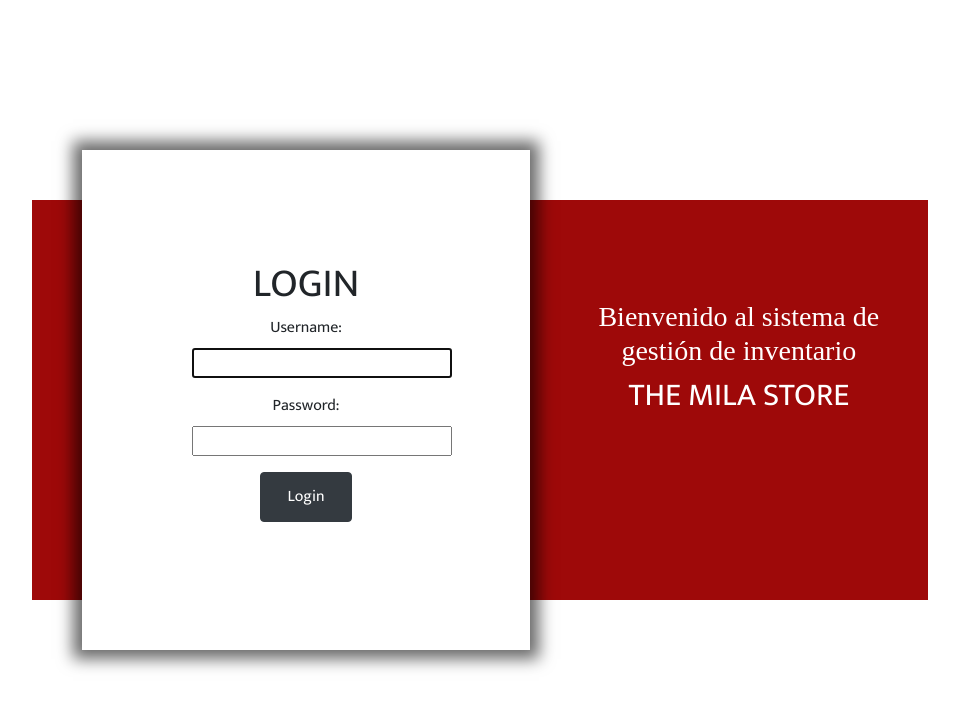
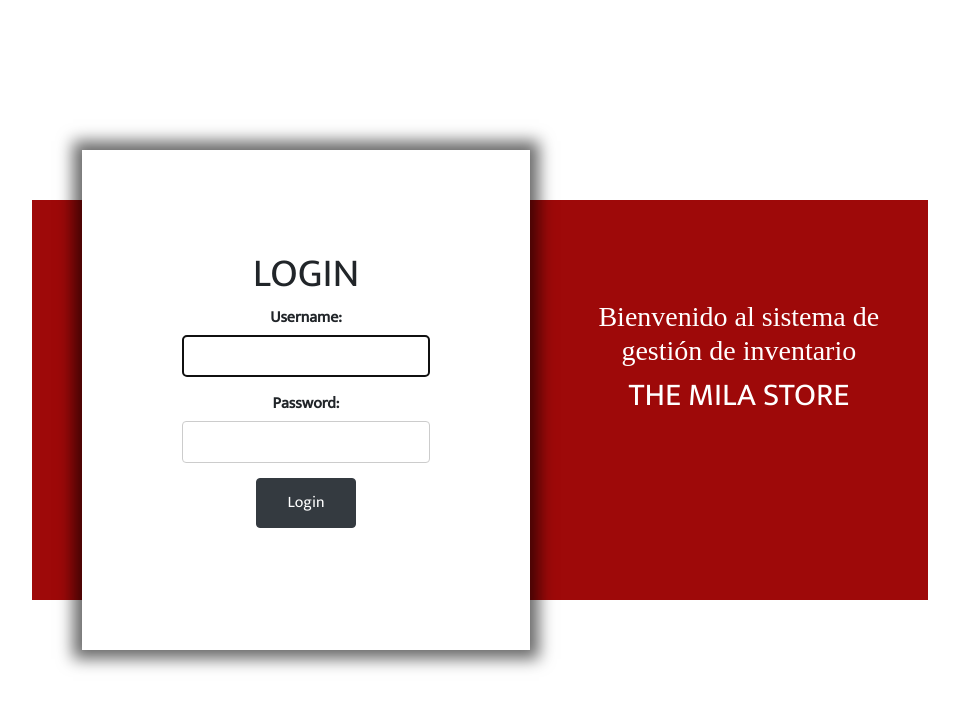
Before and after one commit to juangilfons/milanga-inventory, a Django app: page /accounts/login/ in a window 1280 px wide. Shown: the top 709 px of the page, without its empty margins (160-1119 px from the left). Run offline with Django 5.2, Linux system fonts and the light colour scheme; some libraries are stand-ins or nearby versions.

Commit message:
Agregado de boton admin mejora en login falta orders y reporte

```diff
--- a/accounts/templates/accounts/login.html
+++ b/accounts/templates/accounts/login.html
@@ -4,7 +4,6 @@
     <meta charset="UTF-8">
     <title>Login</title>
     <link href="//maxcdn.bootstrapcdn.com/bootstrap/4.0.0/css/bootstrap.min.css" rel="stylesheet" id="bootstrap-css">
-    <link rel="stylesheet" href= " /accounts/login.css">
 
 </head>
 <style>
@@ -15,7 +14,6 @@
         min-height:550px;
         overflow-y: hidden;
     }
-
     .login-reg-panel{
         position: relative;
         top: 50%;
@@ -38,9 +36,10 @@
         z-index:0;
         box-shadow: 0 0 15px 9px #00000096;
     }
-#form{
-    margin:110px;
-}
+    #form{
+        margin:100px;
+    }
+
     h2{
         right:10%;
         bottom: 50%;
@@ -53,14 +52,7 @@
     }
 
 
-.login-show input[type="text"], .login-show input[type="password"]{
-    width: 100%;
-    display: block;
-    margin:20px 0;
-    padding: 15px;
-    border: 1px solid #b5b5b5;
-    outline: none;
-}
+
     #texto{
         padding-top: 100px;
         display: flex;
@@ -78,7 +70,41 @@
         color: white;
         margin-bottom:10px;
     }
+.errorlist {
+  list-style-type: none;
+  padding: 0;
+  margin: 0 0 10px;
+  color: red;
+  width: 100%;
+}
 
+
+p {
+  display: flex;
+  flex-direction: column;
+  margin-bottom: 15px;
+  width: 100%;
+}
+    label {
+        margin-bottom: 5px;
+        font-weight: bold;
+    }
+
+input[type="text"] {
+  width: 100%;
+  padding: 8px;
+  box-sizing: border-box;
+  border: 1px solid #ccc;
+  border-radius: 4px;
+}
+input[type="text"], input[type="password"] {
+  width: 100%; /* Asegura que ambos inputs ocupen el 100% del contenedor */
+  padding: 8px;
+  box-sizing: border-box;
+  border: 1px solid #ccc;
+  border-radius: 4px;
+  font-size: 16px; /* Define el mismo tamaño de fuente para uniformidad */
+}
 
 </style>
 <body>
--- a/accounts/urls.py
+++ b/accounts/urls.py
@@ -4,4 +4,5 @@
 urlpatterns = [
     path('login/', views.login_view, name='login'),
     path('logout/', views.logout_view, name='logout'),
+
 ]
--- a/inventory/templates/inventory/inventory.html
+++ b/inventory/templates/inventory/inventory.html
@@ -44,8 +44,8 @@
         <table class="stock-table">
             <thead>
                 <tr>
-                    <th>Type</th>
-                    <th>Stock (Tuppers)</th>
+                    <th>Corte</th>
+                    <th>Stock</th>
                 </tr>
             </thead>
             {% for cut in cuts %}
--- a/milangas_inventory/urls.py
+++ b/milangas_inventory/urls.py
@@ -21,4 +21,5 @@
     path('admin/', admin.site.urls),
     path('accounts/', include('accounts.urls')),
     path('', include('inventory.urls')),
+
 ]
--- a/templates/base.html
+++ b/templates/base.html
@@ -16,7 +16,8 @@
             <h1>THE MILA STORE </h1>
             <h3>Administrador: {{ user.username }}</h3>
         </div>
-            <a  class="btn btn-secondary" href="{% url 'logout' %}"><p>Salir</p></a>
+        <a href="{% url 'admin:index' %}" id="secondary">Admin</a>
+        <a href="{% url 'logout' %}" id="secondary">Salir</a>
     </header>
     <div class="container-fluid">
         <a href="{% url 'inventory' %}"><button type="button" class="btn btn-danger">Inventario</button></a>
```
Also changed, not shown: inventory/static/inventory/inventory.css (+11 -11 lines), static/base.css (+19 -8 lines).
